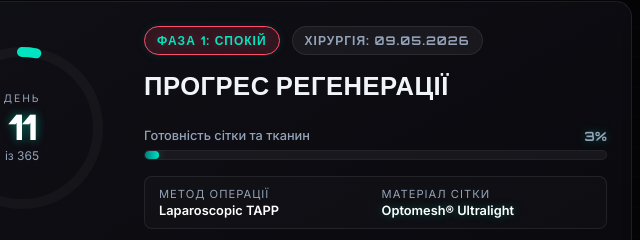
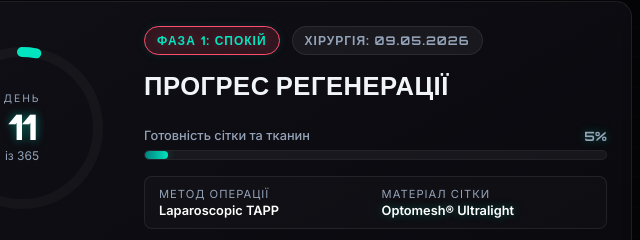
Before and after one commit to freshbio15-ai/laparo, a plain HTML site: page index.html in a window 1280 px wide. Shown: the part 106-346 px from the top of the page, 156-796 px from the left. Drawn offline with Linux system fonts and the light colour scheme.

Commit message:
Fix readiness percentage mismatch by using collagen integration percent in both panels

```diff
--- a/index.html
+++ b/index.html
@@ -2616,7 +2616,9 @@
                 phaseBadge.style.background = 'rgba(0, 229, 192, 0.15)';
             }
 
-            const recPercent = Math.min(100, Math.round((currentDay / 365) * 100));
+            // Use the same medically accurate, non-linear collagen integration percentage as the chart
+            const currentWeekForPercent = Math.min(52, Math.max(1, Math.ceil(currentDay / 7)));
+            const recPercent = Math.round(getCollagenPercent(currentWeekForPercent));
             document.getElementById('recoveryPercentText').textContent = `${recPercent}%`;
             document.getElementById('recoveryBarFill').style.width = `${recPercent}%`;
 
```
